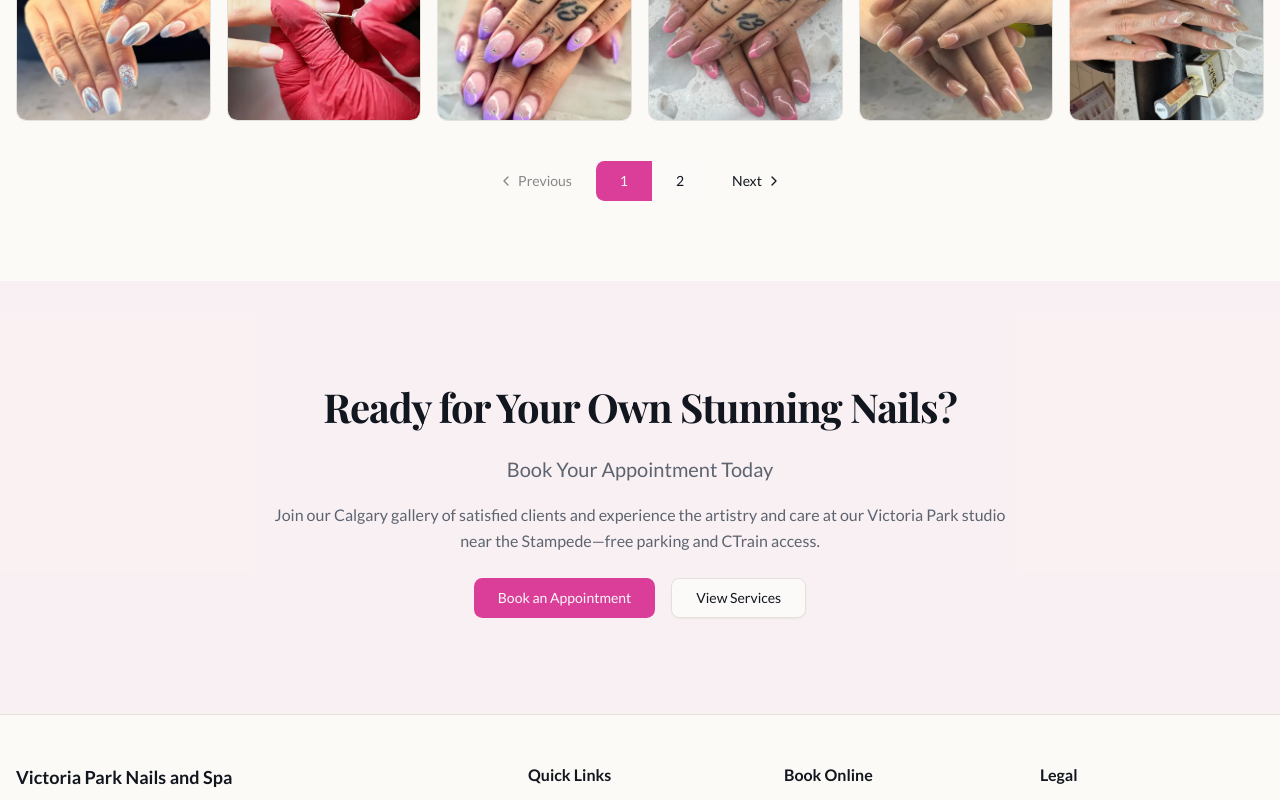
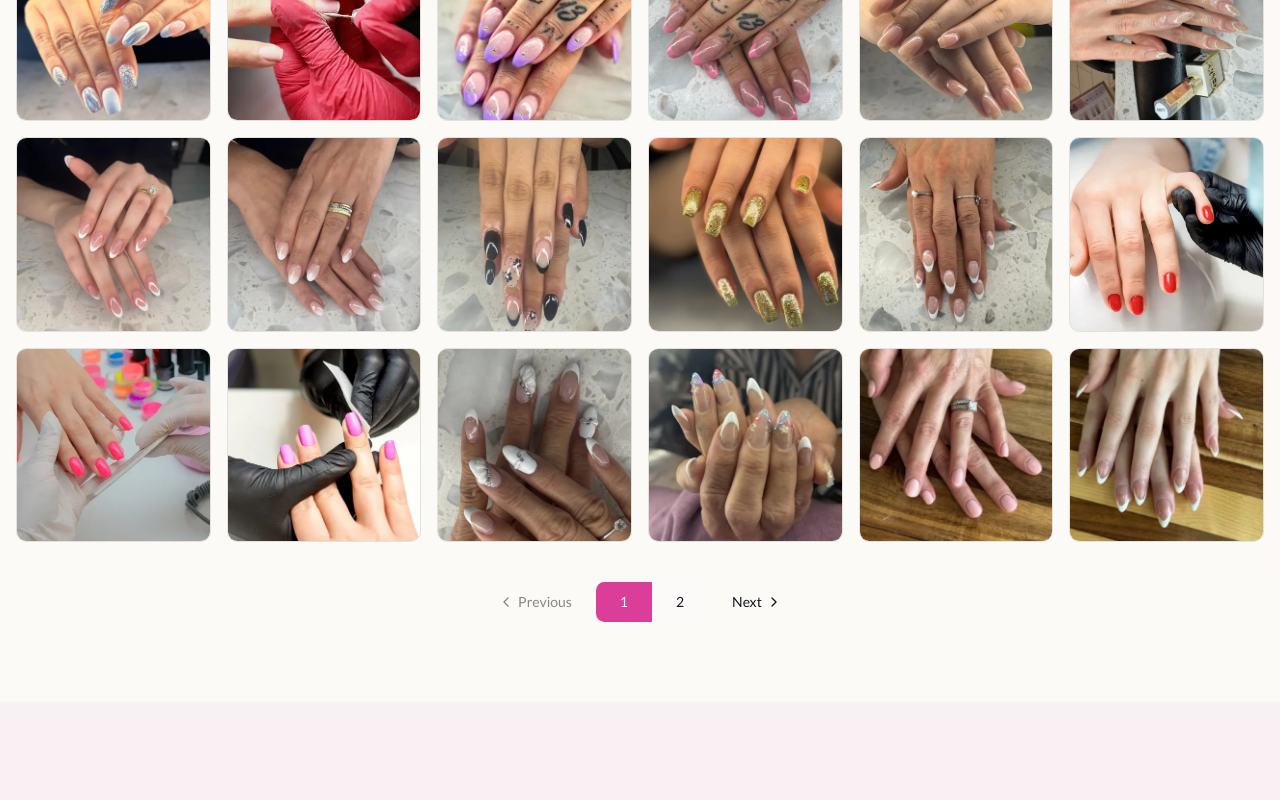
Before and after one commit to araxson/vpnail-com, a Next.js app: page /gallery in a window 1280 px wide. Shown: the part 1460-2260 px from the top of the page. Built offline with nearby package versions, Linux system fonts and the light colour scheme; no server answers.

Commit message:
style: adjust buttons and gallery pagination

```diff
--- a/components/ui/button-group.tsx
+++ b/components/ui/button-group.tsx
@@ -49,7 +49,7 @@ function ButtonGroupText({
   return (
     <Comp
       className={cn(
-        "bg-muted flex items-center gap-2 rounded-md border px-4 text-sm font-medium shadow-xs [&_svg]:pointer-events-none [&_svg:not([class*='size-'])]:size-4",
+        "bg-muted flex items-center gap-2 rounded-md border px-4 text-sm font-medium shadow-none [&_svg]:pointer-events-none [&_svg:not([class*='size-'])]:size-4",
         className
       )}
       {...props}
--- a/components/ui/button.tsx
+++ b/components/ui/button.tsx
@@ -13,7 +13,7 @@ const buttonVariants = cva(
         destructive:
           "bg-destructive text-white hover:bg-destructive/90 focus-visible:ring-destructive/20 dark:focus-visible:ring-destructive/40 dark:bg-destructive/60",
         outline:
-          "border bg-background shadow-xs hover:bg-accent hover:text-accent-foreground dark:bg-input/30 dark:border-input dark:hover:bg-input/50",
+          "border bg-background shadow-none hover:bg-accent hover:text-accent-foreground dark:bg-input/30 dark:border-input dark:hover:bg-input/50",
         secondary:
           "bg-secondary text-secondary-foreground hover:bg-secondary/80",
         ghost:
--- a/features/gallery/sections/gallery/gallery-grid.tsx
+++ b/features/gallery/sections/gallery/gallery-grid.tsx
@@ -13,7 +13,7 @@ interface GalleryGridProps {
   images: GalleryImage[]
 }
 
-const ITEMS_PER_PAGE = 18
+const ITEMS_PER_PAGE = 30
 
 export function GalleryGrid({ images }: GalleryGridProps) {
   const [selectedImage, setSelectedImage] = useState<GalleryImage | null>(null)
--- a/features/gallery/sections/gallery/gallery.tsx
+++ b/features/gallery/sections/gallery/gallery.tsx
@@ -5,7 +5,7 @@ import { GalleryGrid } from './gallery-grid'
 import { getGalleryImages } from '@/lib/gallery'
 
 export function GallerySection() {
-  const images = getGalleryImages(30)
+  const images = getGalleryImages()
 
   return (
     <Section variant="muted">
--- a/features/home/sections/hero/hero.tsx
+++ b/features/home/sections/hero/hero.tsx
@@ -43,7 +43,7 @@ export function HeroSection() {
             priority
           />
           <div className="absolute inset-x-4 bottom-4 md:bottom-6 md:left-6 md:right-auto">
-            <span className="inline-flex items-center gap-2 rounded-full bg-primary px-5 py-2 text-sm font-medium text-primary-foreground shadow-lg shadow-primary/30">
+            <span className="inline-flex items-center gap-2 rounded-full bg-primary px-5 py-2 text-sm font-medium text-primary-foreground shadow-none shadow-primary/30">
               <span className="inline-block h-2 w-2 rounded-full bg-primary-foreground/80" aria-hidden />
               Free parking available
             </span>
```
